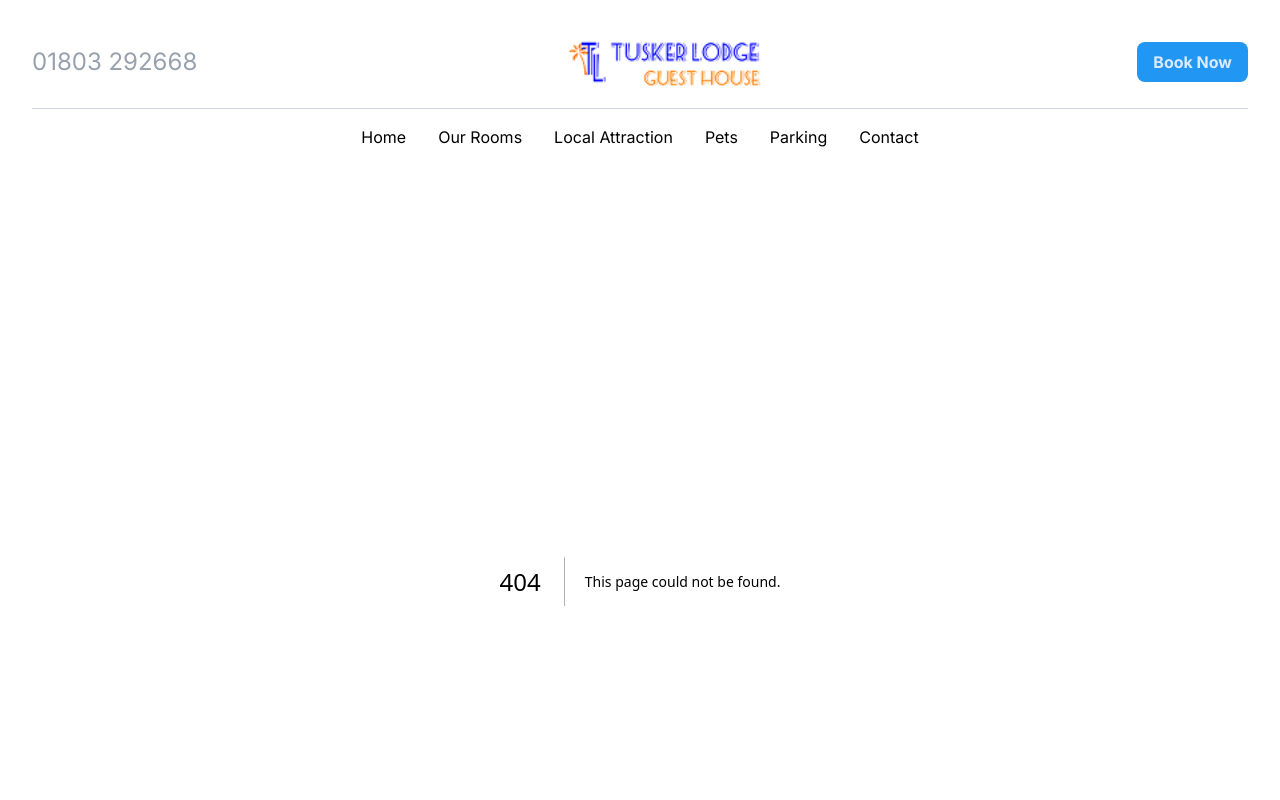
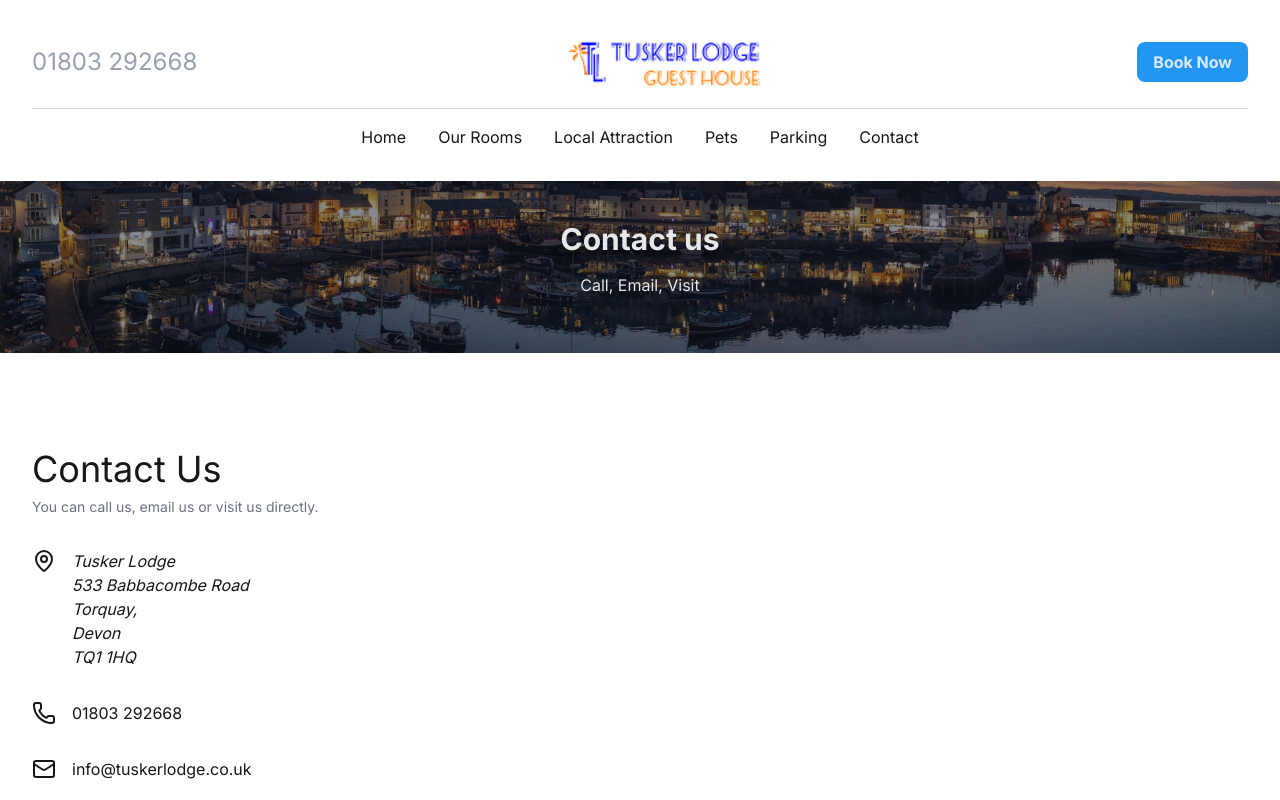
Before and after one commit to ayrbox/tusker-lodge, a Next.js app: page /contact in a window 1280 px wide. Before the commit this address had no page. Shown: the top 800 px of the page. Built offline with nearby package versions, Linux system fonts and the light colour scheme.

Commit message:
feat: contacts page

```diff
--- /dev/null
+++ b/src/app/contact/layout.tsx
@@ -0,0 +1,16 @@
+import ZuttoSushi from "@/components/sections/ZuttoSushi";
+import Banner from "@/components/sections/Banner";
+
+export default function RoomsLayout({
+  children,
+}: {
+  children: React.ReactNode;
+}) {
+  return (
+    <main className="font-[family-name:var(--font-geist-sans)]">
+      <Banner title="Contact us" path="Call, Email, Visit" />
+      <div className="container mx-auto py-24 p-8">{children}</div>
+      <ZuttoSushi />
+    </main>
+  );
+}
--- /dev/null
+++ b/src/app/contact/page.tsx
@@ -0,0 +1,41 @@
+import { MapPin, Phone, Mail } from "lucide-react";
+import Link from "next/link";
+
+export default function ContactsPage() {
+  return (
+    <div className="">
+      <h1 className="text-4xl mb-2">Contact Us</h1>
+      <p className="text-sm mb-8 text-gray-500">
+        You can call us, email us or visit us directly.
+      </p>
+      <div className="flex gap-4">
+        <MapPin />
+        <address>
+          Tusker Lodge
+          <br />
+          533 Babbacombe Road
+          <br />
+          Torquay,
+          <br />
+          Devon
+          <br />
+          TQ1 1HQ
+        </address>
+      </div>
+
+      <div className="mt-8 flex gap-4">
+        <Phone />
+        <p>01803 292668</p>
+      </div>
+
+      <div className="mt-8 flex gap-4">
+        <Mail />
+        <p>
+          <Link href="mailto:info@tuskerlodge.co.uk">
+            info@tuskerlodge.co.uk
+          </Link>
+        </p>
+      </div>
+    </div>
+  );
+}
```
